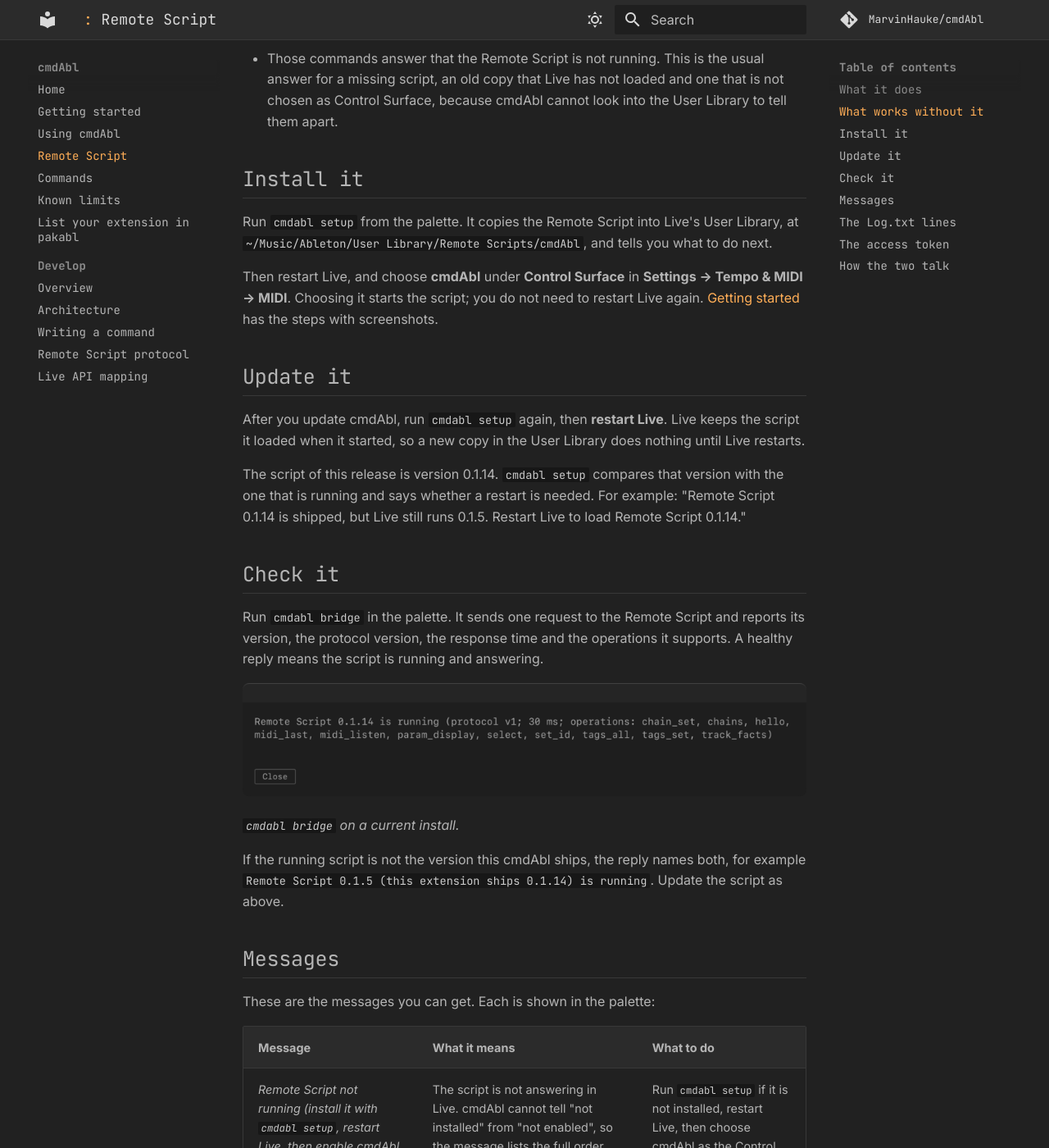
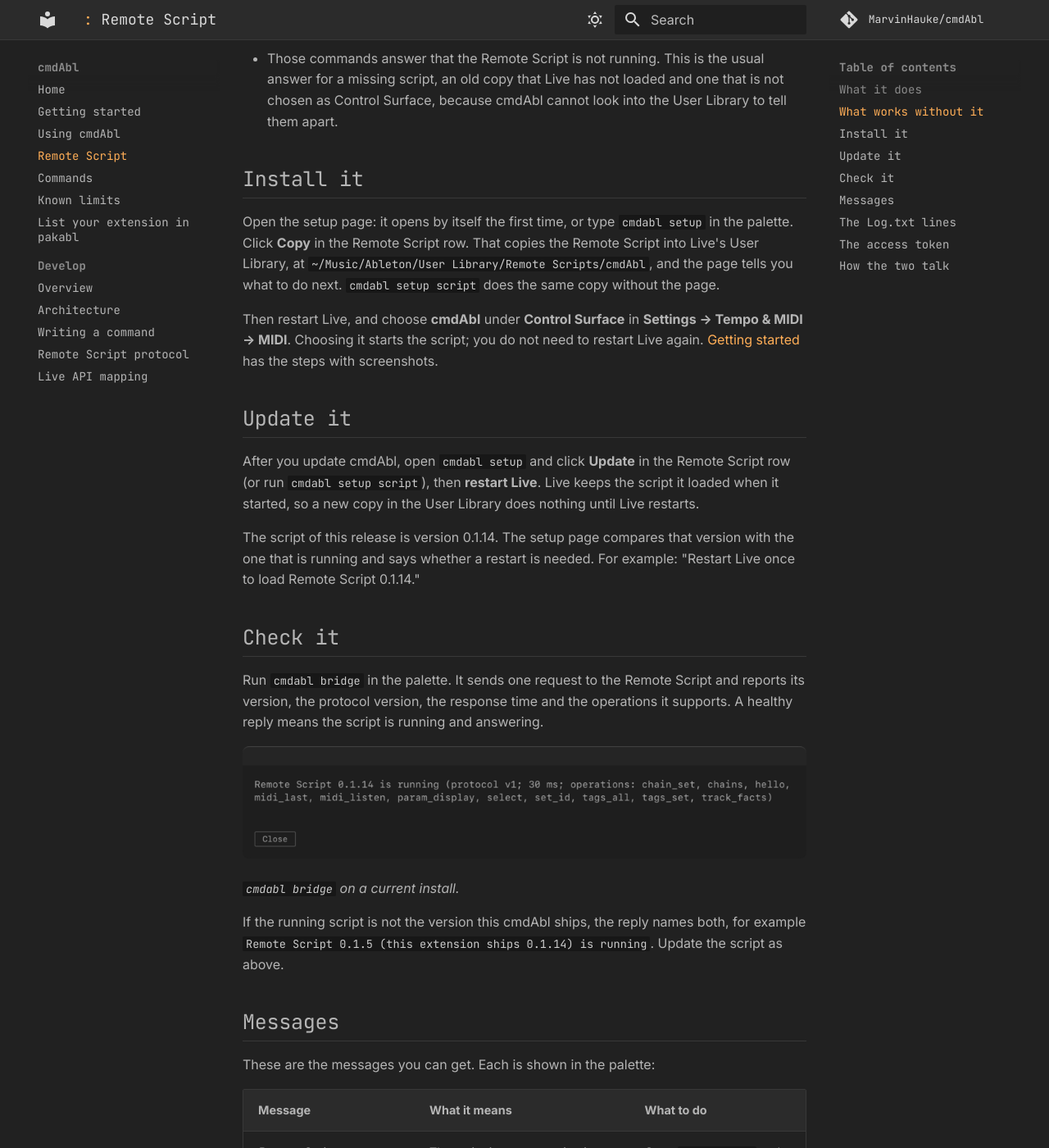
Before and after one commit to MarvinHauke/cmdAbl, an MkDocs documentation site: the page built from docs/remote-script.md, in a window 1280 px wide and 1400 px high, scrolled down 1162 px. Shown: the whole window at 82% size. Built offline with MkDocs 1.6.1 and Material for MkDocs 9.7.7, drawn with Linux system fonts in a browser that asks for light colours; comment, search, counter and statistics services are not loaded; some of the changed text lies outside the part shown.

Commit message:
docs(remote-script): install and update through the setup page
Co-Authored-By: Claude Sonnet 5.5 <noreply@anthropic.com>

```diff
--- a/docs/remote-script.md
+++ b/docs/remote-script.md
@@ -36,8 +36,10 @@ Without the Remote Script the palette still opens and most commands run:
 
 ## Install it
 
-Run `cmdabl setup` from the palette. It copies the Remote Script into Live's User Library, at
-`~/Music/Ableton/User Library/Remote Scripts/cmdAbl`, and tells you what to do next.
+Open the setup page: it opens by itself the first time, or type `cmdabl setup` in the palette. Click **Copy** in the
+Remote Script row. That copies the Remote Script into Live's User Library, at
+`~/Music/Ableton/User Library/Remote Scripts/cmdAbl`, and the page tells you what to do next. `cmdabl setup script`
+does the same copy without the page.
 
 Then restart Live, and choose **cmdAbl** under **Control Surface** in **Settings → Tempo & MIDI → MIDI**. Choosing it
 starts the script; you do not need to restart Live again. [Getting started](getting-started.md) has the steps with
@@ -45,12 +47,12 @@ screenshots.
 
 ## Update it
 
-After you update cmdAbl, run `cmdabl setup` again, then **restart Live**. Live keeps the script it loaded when it
+After you update cmdAbl, open `cmdabl setup` and click **Update** in the Remote Script row (or run
+`cmdabl setup script`), then **restart Live**. Live keeps the script it loaded when it
 started, so a new copy in the User Library does nothing until Live restarts.
 
-The script of this release is version 0.1.14. `cmdabl setup` compares that version with the one that is running and
-says whether a restart is needed. For example: "Remote Script 0.1.14 is shipped, but Live still runs 0.1.5. Restart
-Live to load Remote Script 0.1.14."
+The script of this release is version 0.1.14. The setup page compares that version with the one that is running and
+says whether a restart is needed. For example: "Restart Live once to load Remote Script 0.1.14."
 
 ## Check it
 
@@ -71,12 +73,12 @@ These are the messages you can get. Each is shown in the palette:
 
 | Message | What it means | What to do |
 | ------- | ------------- | ---------- |
-| *Remote Script not running (install it with `cmdabl setup`, restart Live, then enable cmdAbl as a Control Surface in Live's Settings → Tempo & MIDI)* | The script is not answering in Live. cmdAbl cannot tell "not installed" from "not enabled", so the message lists the full order. | Run `cmdabl setup` if it is not installed, restart Live, then choose cmdAbl as the Control Surface (Settings → Tempo & MIDI → MIDI). |
-| *installed Remote Script is outdated; run `cmdabl setup` and restart Live* | The running script does not know an operation this cmdAbl needs, or it speaks another protocol version. | Run `cmdabl setup`, then restart Live. |
+| *Remote Script not running (install it with `cmdabl setup`, restart Live, then enable cmdAbl as a Control Surface in Live's Settings → Tempo & MIDI)* | The script is not answering in Live. cmdAbl cannot tell "not installed" from "not enabled", so the message lists the full order. | Open `cmdabl setup` and click **Copy** if it is not installed, restart Live, then choose cmdAbl as the Control Surface (Settings → Tempo & MIDI → MIDI). |
+| *installed Remote Script is outdated; run `cmdabl setup` and restart Live* | The running script does not know an operation this cmdAbl needs, or it speaks another protocol version. | Open `cmdabl setup`, click **Update**, then restart Live. |
 | *the Live Set changed; run the command again* | The track or pad moved or was renamed after you typed the command. | Run the command again. |
 | *the Remote Script did not answer; check Live* | Live did not reply in time. | Check that Live is running and not busy, then run the command again. A change may or may not have happened, so look at the Set. |
-| *the Remote Script refused the change (access token); restart Live (after `cmdabl setup` if the script was updated)* | The script refused a change, because its access token did not match. | Restart Live. After an update, run `cmdabl setup` first. |
-| *cannot read the bridge access token (CODE); restart Live (after `cmdabl setup` if the script was updated)* | The extension cannot read the token file. CODE says why: `ERR_ACCESS_DENIED` (the sandbox refused the path), `ENOENT` (no file: the script has not written one) or `wrong shape` (the file does not hold a valid token). | Restart Live. After an update, run `cmdabl setup` first. |
+| *the Remote Script refused the change (access token); restart Live (after `cmdabl setup` if the script was updated)* | The script refused a change, because its access token did not match. | Restart Live. After an update, copy the script from `cmdabl setup` first. |
+| *cannot read the bridge access token (CODE); restart Live (after `cmdabl setup` if the script was updated)* | The extension cannot read the token file. CODE says why: `ERR_ACCESS_DENIED` (the sandbox refused the path), `ENOENT` (no file: the script has not written one) or `wrong shape` (the file does not hold a valid token). | Restart Live. After an update, copy the script from `cmdabl setup` first. |
 | *changing chains is available on macOS only (no access token on this platform)* | Chain and pad changes need macOS. | Nothing to do on this platform. |
 
 ## The Log.txt lines
@@ -108,7 +110,7 @@ operation, it checks a token that the extension sends with the request.
 - **When it changes.** Every time Live starts, the token is replaced. If a change is refused, the extension reads the
   file again and tries once more, so a restart of Live is usually all it takes.
 - **What to do.** Never share the token file, and never paste its contents anywhere. You do not need to read it. If a
-  change is refused, restart Live. After an update, run `cmdabl setup` first.
+  change is refused, restart Live. After an update, copy the script from `cmdabl setup` first.
 
 The token guards against other users on the Mac and against stray messages. It does not guard against programs you
 run yourself, which can change your Set in other ways anyway. Reads and selection need no token, except `set_id`, which can create the Set's id.
```
